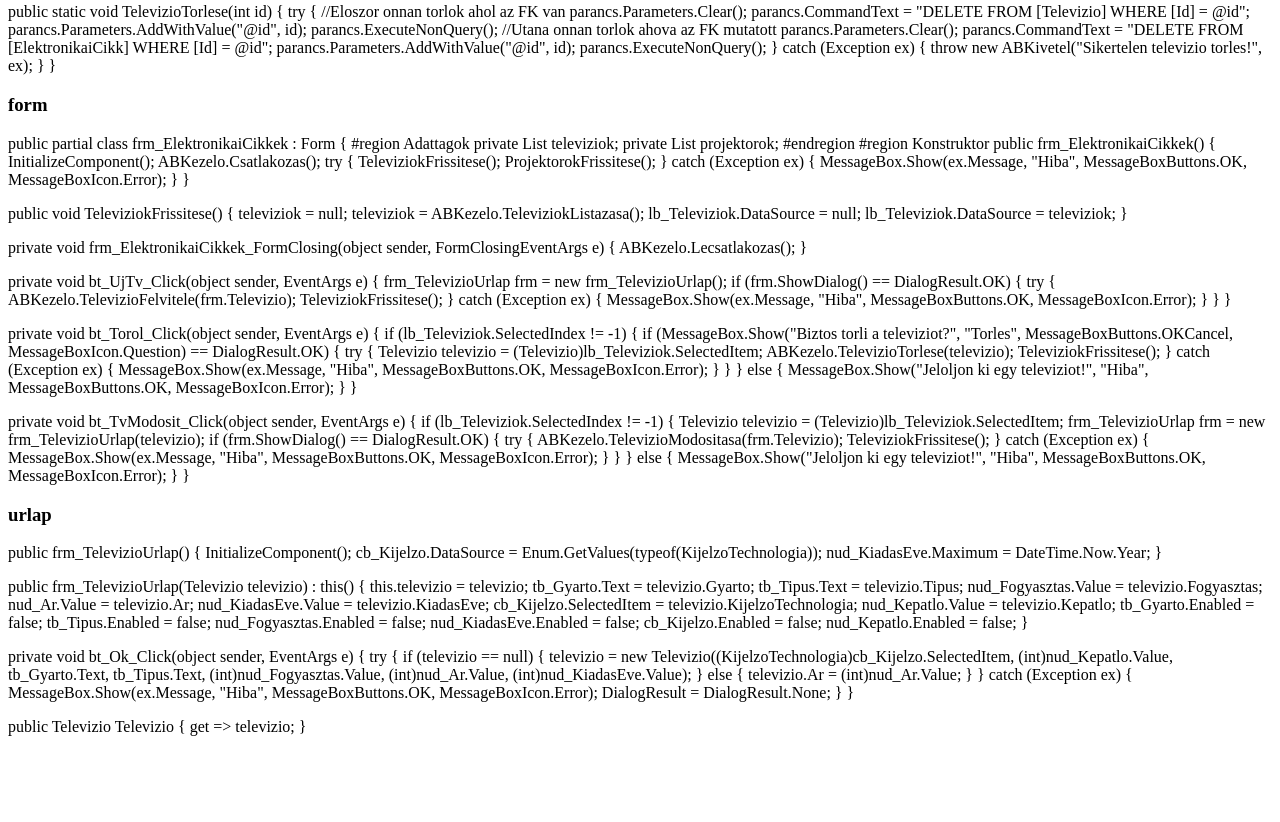
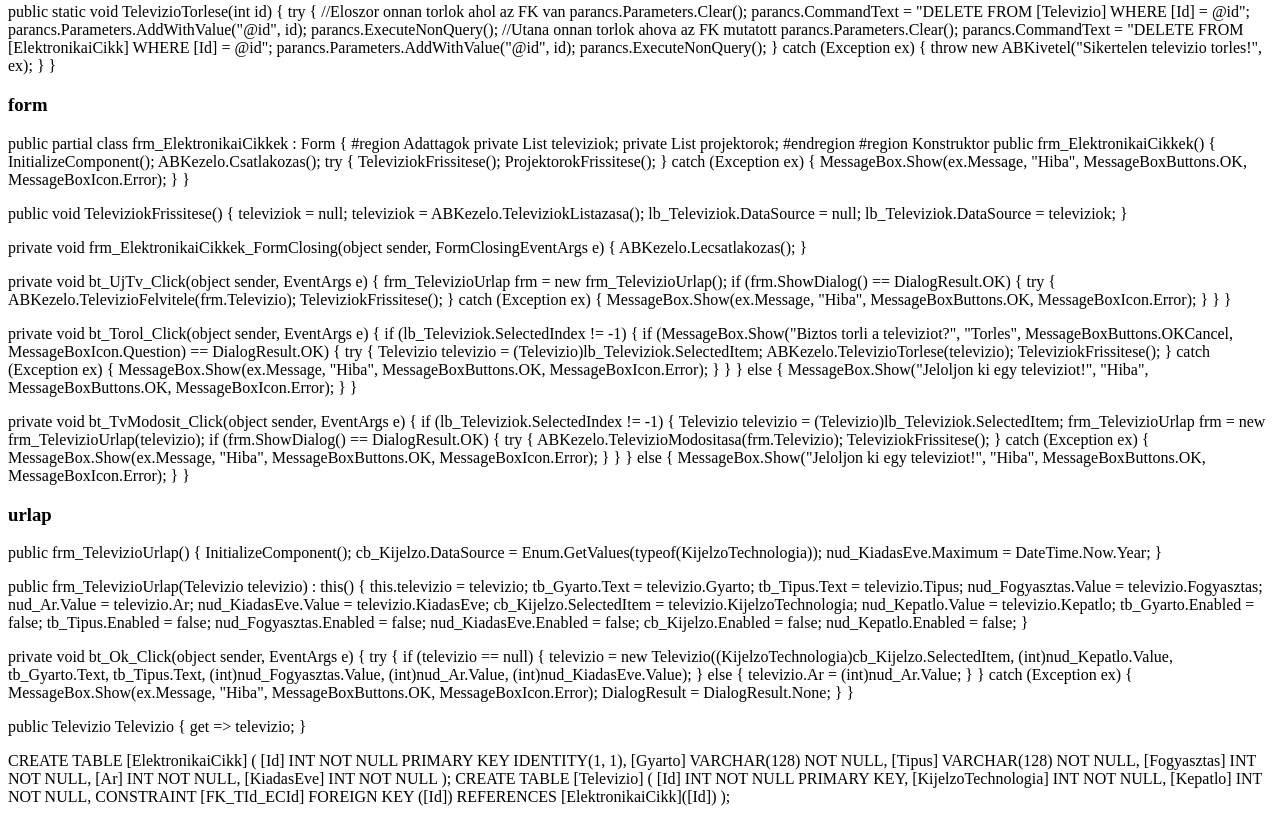
Before and after one commit to PB85/Thaibi_demo_site, a plain HTML site: page index.html in a window 1280 px wide. Shown: the part 564-1386 px from the top of the page. Before the commit the page ends 1316 px from the top, so only its background shows below. Drawn offline with Linux system fonts and the light colour scheme.

Commit message:
Update index.html

```diff
--- a/index.html
+++ b/index.html
@@ -341,6 +341,24 @@
 <p>
     public Televizio Televizio { get => televizio; }
 </p>
+<p>
+    CREATE TABLE [ElektronikaiCikk] (
+	[Id] INT NOT NULL PRIMARY KEY IDENTITY(1, 1),
+	[Gyarto] VARCHAR(128) NOT NULL,
+	[Tipus] VARCHAR(128) NOT NULL,
+	[Fogyasztas] INT NOT NULL,
+	[Ar] INT NOT NULL,
+	[KiadasEve] INT NOT NULL
+);
+
+CREATE TABLE [Televizio] (
+	[Id] INT NOT NULL PRIMARY KEY,
+	[KijelzoTechnologia] INT NOT NULL,
+	[Kepatlo] INT NOT NULL,
+
+	CONSTRAINT [FK_TId_ECId] FOREIGN KEY ([Id]) REFERENCES [ElektronikaiCikk]([Id])
+);
+    </p>
 </body>
 
 </html>
```
